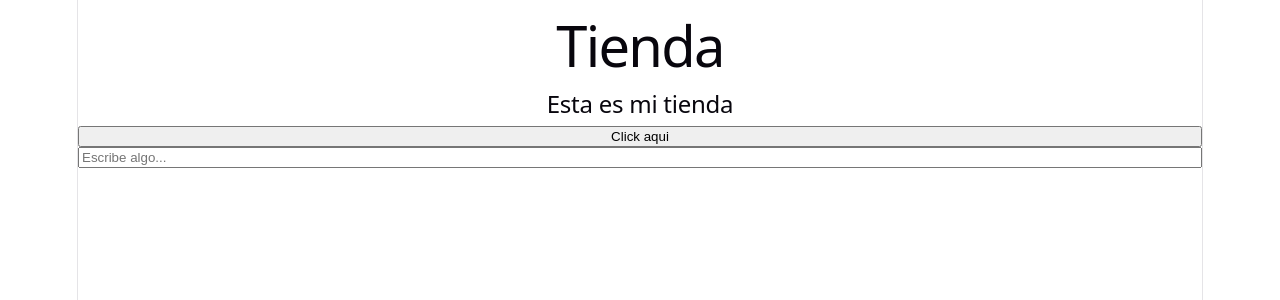
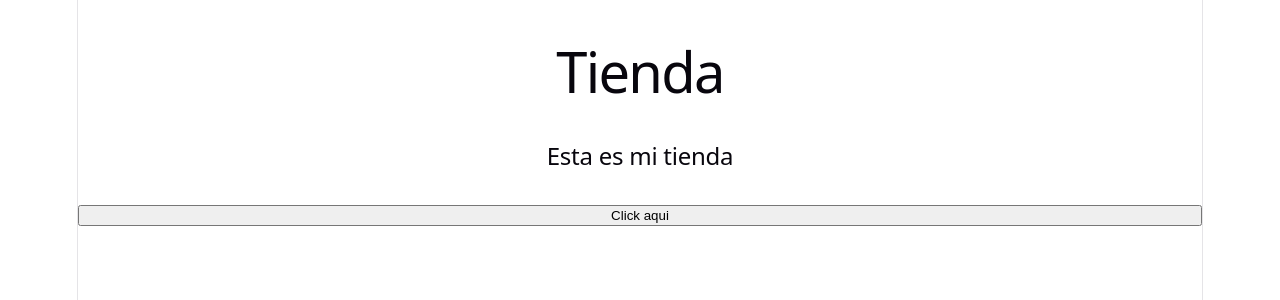
Before and after one commit to mariluz3007/BodyGoal, a React (Vite) app: page / in a window 1280 px wide. Shown: the top 300 px of the page. Built offline with nearby package versions, Linux system fonts and the light colour scheme.

Commit message:
agregue algo

```diff
--- a/src/App.tsx
+++ b/src/App.tsx
@@ -5,10 +5,12 @@ function App() {
 
   return (
     <>
+      <br></br>
       <h1>Tienda</h1>
+      <br></br>
       <h2>Esta es mi tienda</h2>
+      <br></br>
       <button>Click aqui</button>
-      <input type="text" placeholder="Escribe algo..." />
     </>
   )
 }
```
